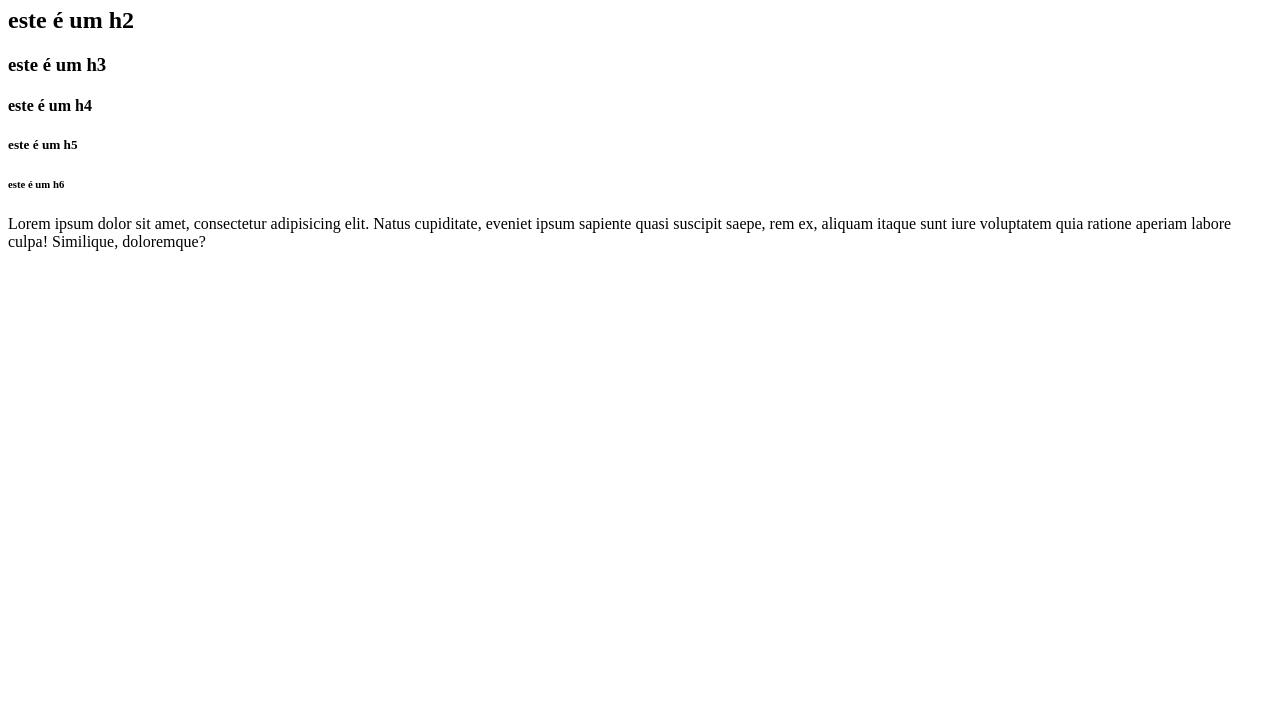
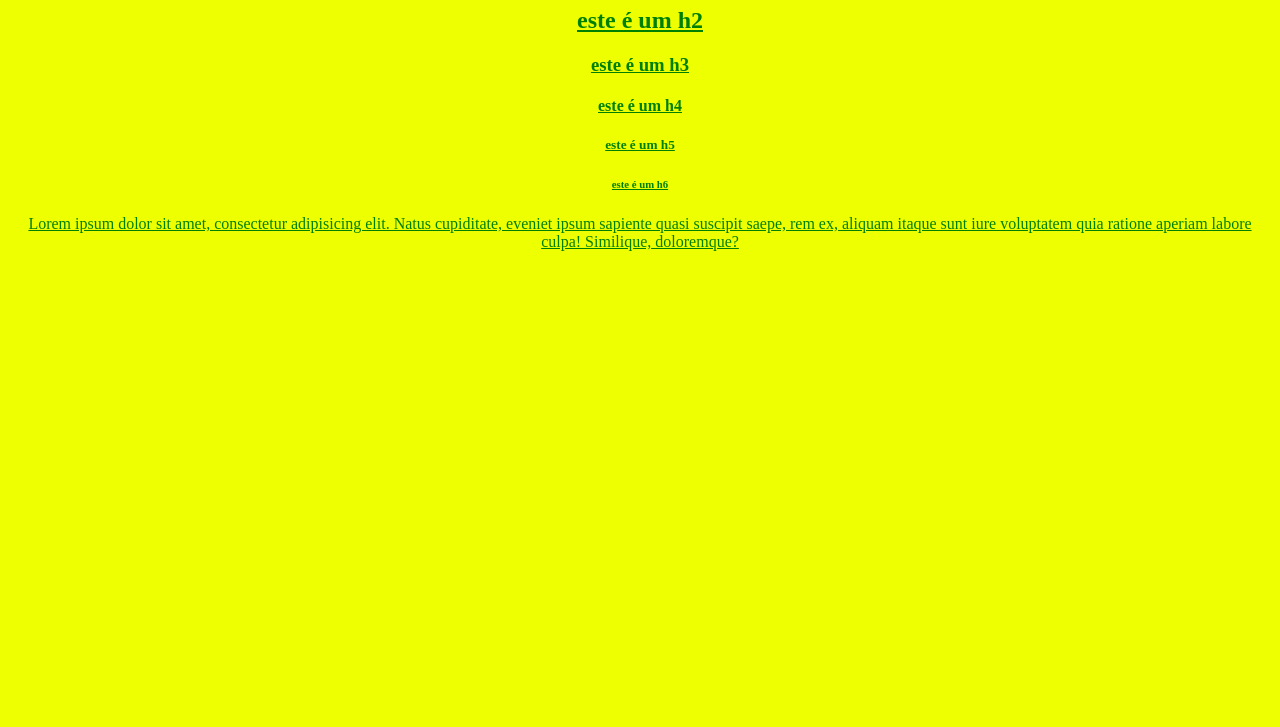
Before and after one commit to FelippeUtz/teste-alpha, a plain HTML site: page site teste/index.html in a window 1280 px wide. Shown: the part 73-800 px from the top of the page. Drawn offline with Linux system fonts and the light colour scheme.

Commit message:
brinquei

```diff
--- a/site teste/index.html
+++ b/site teste/index.html
@@ -4,6 +4,7 @@
 <head>
     <meta charset="UTF-8">
     <meta name="viewport" content="width=device-width, initial-scale=1.0">
+    <link rel="stylesheet" href="style.css">
     <title>O meu primeiro site!</title>
 </head>
 
--- /dev/null
+++ b/site teste/style.css
@@ -0,0 +1,6 @@
+body{
+    background-color: rgb(238, 255, 2);
+    text-align:center;
+    text-decoration:underline;
+    color:green;
+}
```
